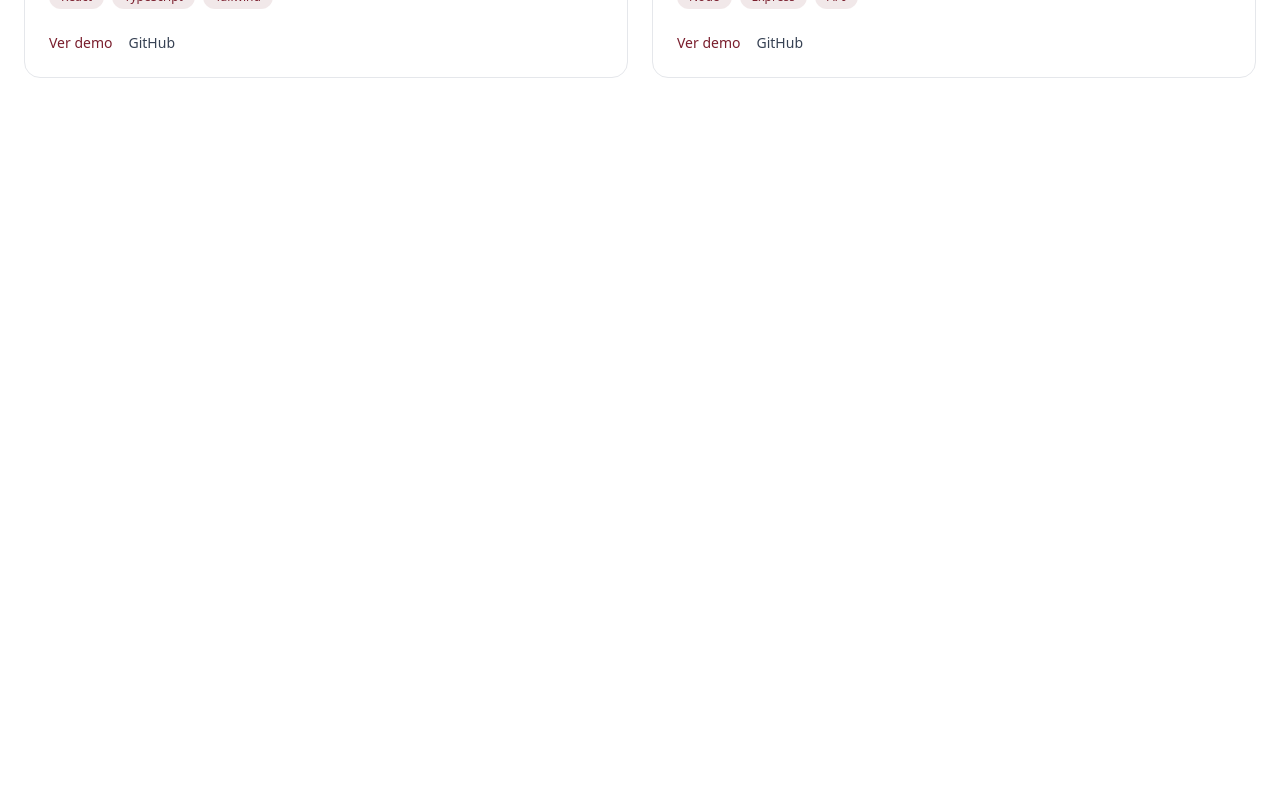
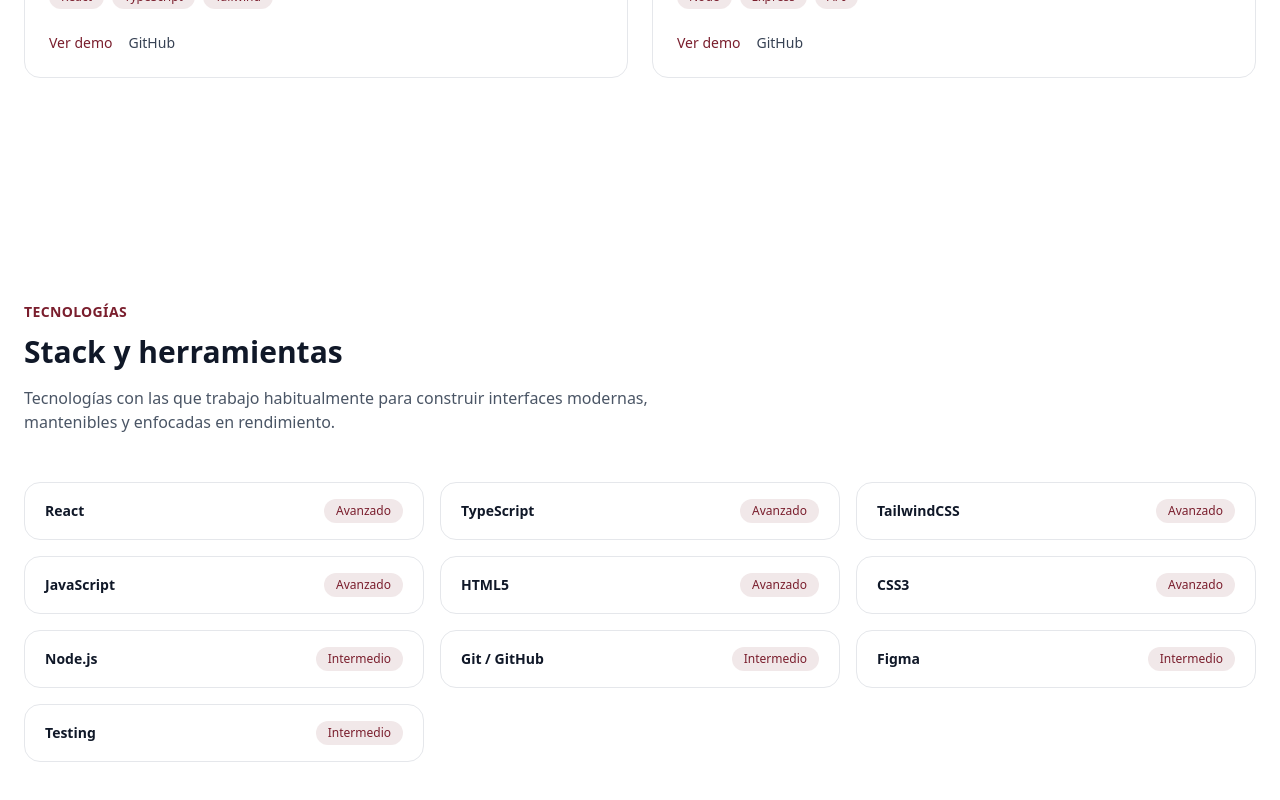
Before and after one commit to AlejandroG20/portafolio-alejandro, a React (Vite) app: page / in a window 1280 px wide. Shown: the part 1820-2620 px from the top of the page. Before the commit the page ends 2010 px from the top, so only its background shows below. Built offline with nearby package versions, Linux system fonts and the light colour scheme.

Commit message:
Tecnologias

```diff
--- a/src/App.tsx
+++ b/src/App.tsx
@@ -2,6 +2,7 @@
 import Header from "./components/Header";
 import Hero from "./components/Hero";
 import Projects from "./components/Projects";
+import Technologies from "./components/Tecnologies";
 
 function App() {
   return (
@@ -13,6 +14,8 @@
       <About />
 
       <Projects />
+
+      <Technologies />
     </>
   );
 }
--- /dev/null
+++ b/src/components/Tecnologies.tsx
@@ -0,0 +1,56 @@
+type Tech = {
+  name: string;
+  level?: string;
+};
+
+const TECHS: Tech[] = [
+  { name: "React", level: "Avanzado" },
+  { name: "TypeScript", level: "Avanzado" },
+  { name: "TailwindCSS", level: "Avanzado" },
+  { name: "JavaScript", level: "Avanzado" },
+  { name: "HTML5", level: "Avanzado" },
+  { name: "CSS3", level: "Avanzado" },
+  { name: "Node.js", level: "Intermedio" },
+  { name: "Git / GitHub", level: "Intermedio" },
+  { name: "Figma", level: "Intermedio" },
+  { name: "Testing", level: "Intermedio" },
+];
+
+function TechPill({ tech }: { tech: Tech }) {
+  return (
+    <div className="group flex items-center justify-between gap-3 rounded-2xl border border-gray-200 bg-white px-5 py-4 transition-colors hover:border-[#7A1E2D]/60">
+      <span className="text-sm font-semibold text-gray-900">{tech.name}</span>
+
+      {tech.level && (
+        <span className="rounded-full bg-[#7A1E2D]/10 px-3 py-1 text-xs font-medium text-[#7A1E2D] transition-colors group-hover:bg-[#7A1E2D] group-hover:text-white">
+          {tech.level}
+        </span>
+      )}
+    </div>
+  );
+}
+
+export default function Technologies() {
+  return (
+    <section id="skills" className="mx-auto max-w-7xl px-6 py-28">
+      <div className="max-w-2xl">
+        <p className="text-sm font-semibold tracking-wide text-[#7A1E2D]">
+          TECNOLOGÍAS
+        </p>
+        <h2 className="mt-3 text-3xl font-semibold text-gray-900">
+          Stack y herramientas
+        </h2>
+        <p className="mt-4 text-base text-gray-600">
+          Tecnologías con las que trabajo habitualmente para construir
+          interfaces modernas, mantenibles y enfocadas en rendimiento.
+        </p>
+      </div>
+
+      <div className="mt-12 grid grid-cols-1 gap-4 sm:grid-cols-2 lg:grid-cols-3">
+        {TECHS.map((t) => (
+          <TechPill key={t.name} tech={t} />
+        ))}
+      </div>
+    </section>
+  );
+}
```
